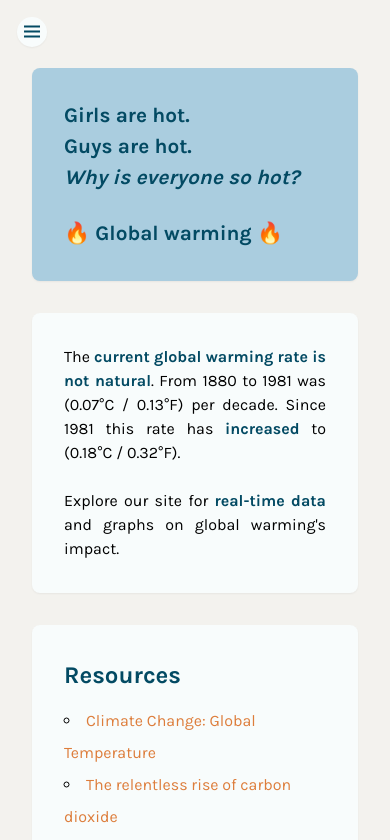
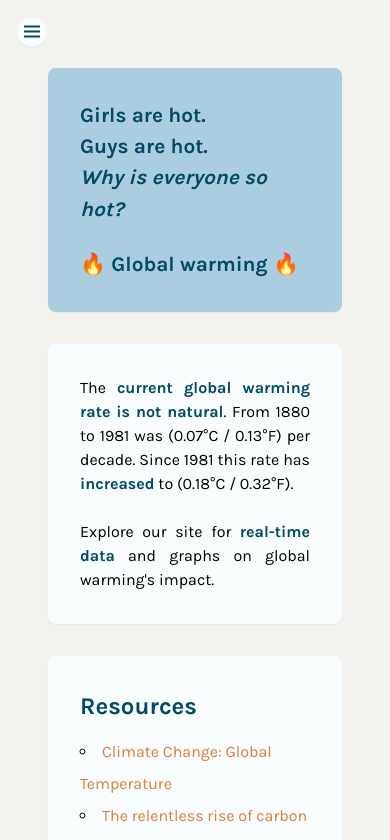
Before and after one commit to elisa-morales/hot-problems, a React (Vite) app: page / in a window 390 px wide. Shown: the top 840 px of the page. Built offline with nearby package versions, Linux system fonts and the light colour scheme.

Commit message:
fix padding

```diff
--- a/src/components/Paragraph/Paragraph.css
+++ b/src/components/Paragraph/Paragraph.css
@@ -16,11 +16,7 @@
 }
 
 @media screen and (max-width: 768px) {
-  .paragraph-container {
-    padding: 1em;
-  }
-
   .title {
-    font-size: 1.3rem;
+    font-size: 1.2rem;
   }
 }
--- a/src/index.css
+++ b/src/index.css
@@ -68,8 +68,8 @@ h1 {
 .page-wrapper {
   display: flex;
   flex-direction: column;
-  gap: 1em;
-  padding: 0 1em;
+  gap: 2em;
+  padding: 0 2em;
   margin: 3.25em auto;
 }
 
```
